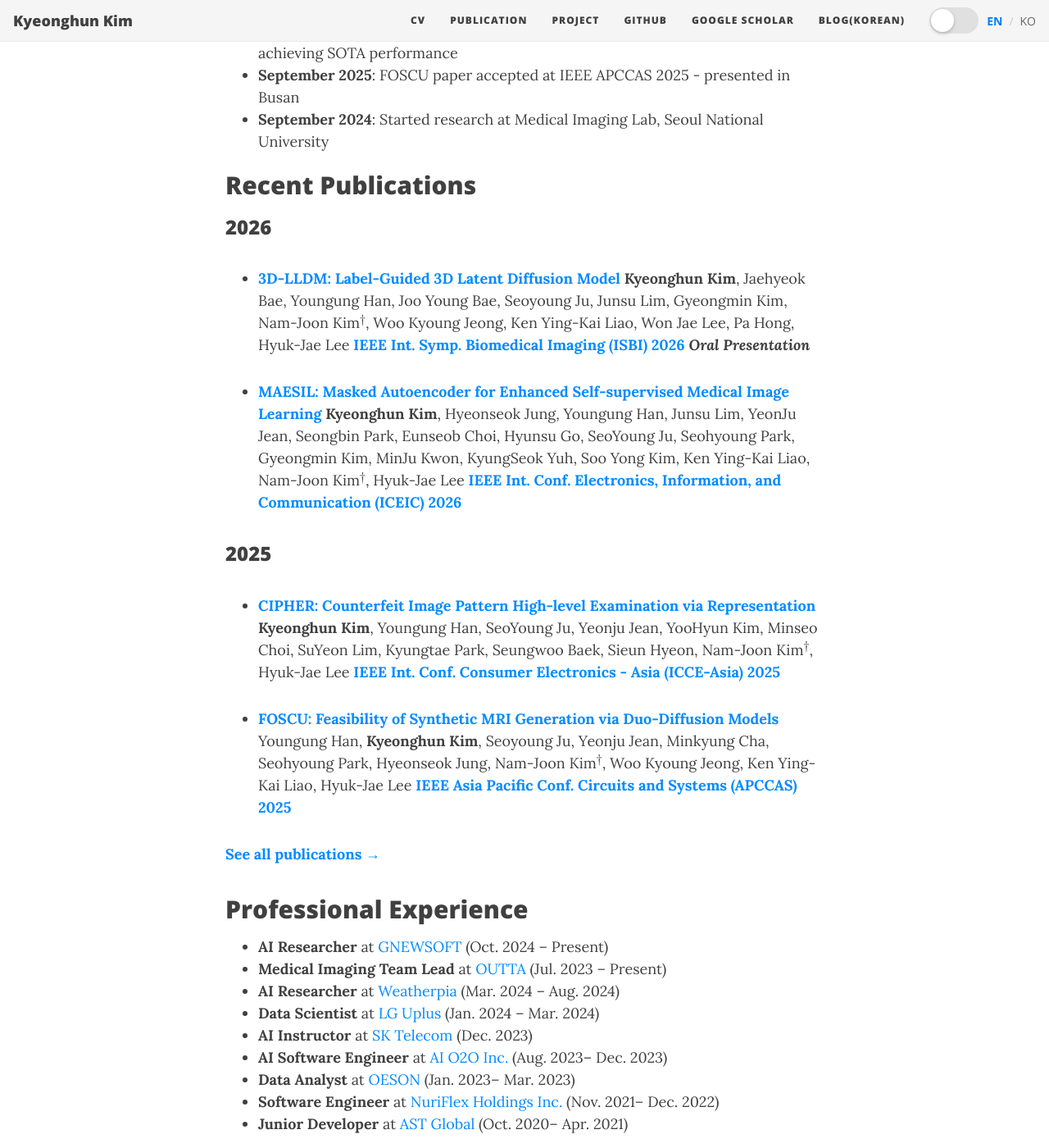
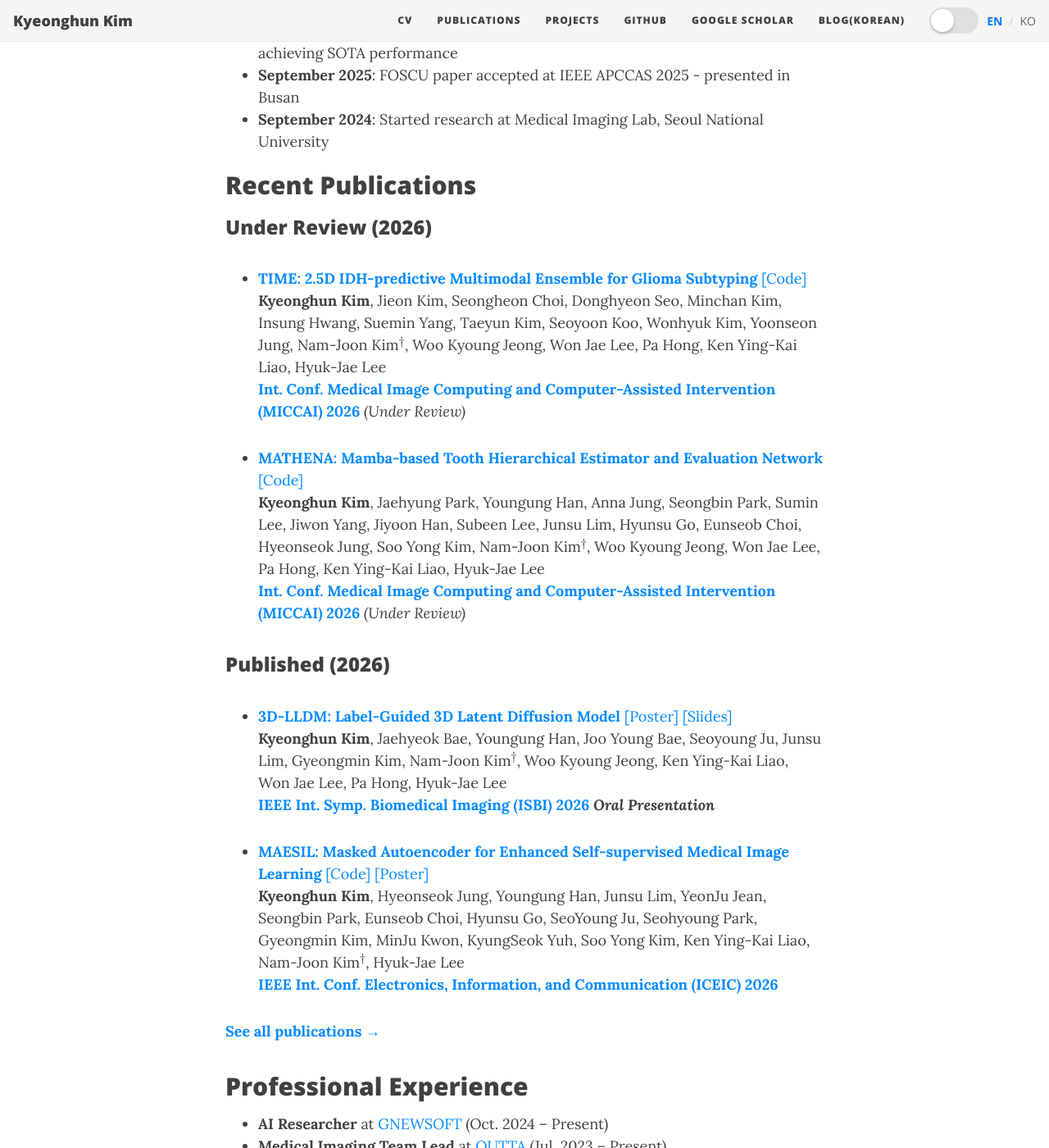
Before and after one commit to khkim1729/khkim1729.github.io, a Jekyll site: the page built from index.md, in a window 1280 px wide and 1400 px high, scrolled down 3389 px. Shown: the whole window at 82% size. Built offline with Jekyll 4.4.1, drawn with Linux system fonts in a browser that asks for light colours; nearby versions of some CDN libraries; some of the changed text lies outside the part shown.

Commit message:
Improve website formatting and user experience
- Update advisor titles and affiliations (Prof. Woo Kyoung Jeong, Samsung Medical Center)
- Enhance publication formatting with proper line breaks and organized resource links
- Reorganize contact information with icons and clean layout
- Improve education section formatting with better visual structure
- Update navigation labels for better clarity (Publication→Publications, Project→Projects)
- Add comprehensive Korean translations for research sections
- Relocate portfolio link to footer for better design consistency
- Update Recent Publications with latest works and Under Review section
- Remove phone number for privacy and update social media links

````diff
--- a/_config.yml
+++ b/_config.yml
@@ -13,8 +13,8 @@ author: Kyeonghun Kim
 # 예를 들어 ETRI 라는 항목을 네비게이션 바에 추가하고 싶은 경우, etri.md 파일 생성 후 ETRI: "etri" 라고 지정.
 navbar-links:
   CV: "CV"
-  Publication: "publication"
-  Project: "project"
+  Publications: "publication"
+  Projects: "project"
   GitHub: "https://github.com/khkim1729"
   Google Scholar: "https://scholar.google.com/citations?user=N3LVcyEAAAAJ&hl=ko"
   BLOG(KOREAN): "https://blog.naver.com/kgh9080"
@@ -38,8 +38,9 @@ round-avatar: true
 social-network-links:
   email: "khkim1729@gmail.com"
   github: khkim1729
-  linkedin: khkim1729
+  linkedin: kyeonghun-kim-50705525b
   twitter: khkim1729
+  portfolio: "https://docs.google.com/presentation/d/1Ns0ebR9yU-mzKa_Ua9e0_YRzSjMfQzVUia90qfQuW5E/edit?usp=sharing"
 #  rss: true
 #  reddit: yourname
 #  xing: yourname
--- a/index.md
+++ b/index.md
@@ -40,6 +40,28 @@ Feel free to reach out if you're interested in medical AI, generative models, or
 연구 하이라이트, 출판물, 구성원 프로필, 프로젝트 문서화를 위한 중앙집중식 플랫폼을 제공하는 [IMSI Lab 공식 웹사이트](http://capp.snu.ac.kr/imsi/)를 처음부터 직접 구축하고 유지보수하고 있으며, 연구실 가시성과 내부 커뮤니케이션을 크게 향상시켰습니다.
 
 의료 진단 및 환자 치료에 실질적인 도움이 되는 AI 솔루션 개발에 열정을 가지고 있습니다. [SUDAL 의료영상팀](https://team-sudal.tistory.com/)을 리드하고 있으며, IMSI Lab은 서울대학교 [CAPP Lab](http://capp.snu.ac.kr/) 산하 전문 의료영상 연구실입니다.
+
+## 현재 연구 및 리더십
+
+### 연구 분야
+종양 인식 간 MRI 합성, 간 종양 분류, 뇌 MRI 바이오마커 예측(IDH 돌연변이, 1p/19q 공동 결실, WHO 등급), 치아 감지 및 치아 우식 분할, 전립선암 분류, 간 종양의 TNM 병기 등 다양한 임상 영상 도메인에서 멀티모달 의료 AI 연구를 수행하고 있습니다.
+
+### [Lambda Course](https://lambdacourse.tistory.com/)
+매주 토요일(12:00-14:00)에 개최되는 주간 연구 세미나를 조직하고 리드하며, 세션당 약 6편의 최첨단 AI 및 의료영상 논문에 대한 구조화된 토론과 리뷰를 진행합니다.
+
+### 플랫폼 개발
+연구 하이라이트, 출판물, 구성원 프로필, 프로젝트 문서화를 위한 중앙집중식 플랫폼을 제공하는 [IMSI Lab 공식 웹사이트](http://capp.snu.ac.kr/imsi/)를 처음부터 직접 구축하고 유지보수하고 있으며, 연구실 가시성과 내부 커뮤니케이션을 크게 향상시켰습니다.
+
+## 국제 협력
+
+### TEAM CEUS (NVIDIA 협력)
+[**Ping Shu Ho (Cliff)**](https://www.linkedin.com/in/ping-shu-ho/)와 [**Ivan Au-Yeung**](https://www.linkedin.com/in/ivan-au-yeung-1359901ba/?originalSubdomain=hk) 등 NVIDIA 연구진과 직접적인 기술 협력을 진행하며, 확산 기반 조영증강 초음파(CEUS) 재구성, 노이즈 감소, NVIDIA GPU 컴퓨팅 파이프라인에 최적화된 실시간 향상 모델 개발을 수행합니다.
+
+### TEAM PNI (NVIDIA 협력)
+[**Ka-Chun (Charles) Cheung 박사**](https://www.linkedin.com/in/ka-chun-cheung-ph-d-40b12446)와 [**Ginny Wong 박사**](https://www.linkedin.com/in/ginny-wong-phd-3985bab5/)와 공동 모델 개발을 진행하며, 생리학 정보 기반 MRI 생성, 신경 매개변수화, NVIDIA 생의학 시뮬레이션 연구와 연계된 멀티모달 생성 영상에 집중합니다.
+
+### 다기관 파트너십
+**삼성서울병원**, **세브란스병원**, **NVIDIA 홍콩**, **NVIDIA 대만** 등 다양한 임상 및 산업 파트너와 협력 연구를 수행하며, 생성형 의료영상, 멀티모달 임상 AI, 대규모 합성 의료 데이터 생성에 중점을 두고 있습니다.
 
 **AI는 인류를 위해 봉사해야 하며, 특히 생명을 구할 수 있는 의료 분야에서 더욱 그렇다고 믿습니다! 🏥🤖**
 
@@ -71,12 +93,12 @@ Conduct collaborative research with multiple clinical and industrial partners in
 <div class="lang-en" markdown="1">
 ## Education
 
-**Master of Science in Artificial Intelligence** (GPA: 4.03/4.5)
-*Kookmin University*, Sep 2022 - Feb 2024
+**Master of Science in Artificial Intelligence** (GPA: 4.03/4.5)<br/>
+*Kookmin University* | Sep 2022 - Feb 2024
 - Specialized in generative AI and deep learning with focus on multimodal data integration
 
-**Bachelor of Science in Computer Science** (GPA: 4.12/4.5)
-*Hankyong National University*, Mar 2018 - Aug 2022
+**Bachelor of Science in Computer Science** (GPA: 4.12/4.5)<br/>
+*Hankyong National University* | Mar 2018 - Aug 2022
 - Awarded full scholarship for academic excellence
 - Completed 158 credits (graduation requirement: 130)
 </div>
@@ -84,12 +106,12 @@ Conduct collaborative research with multiple clinical and industrial partners in
 <div class="lang-kr" style="display: none;" markdown="1">
 ## 학력
 
-**인공지능학과 석사** (학점: 4.03/4.5)
-*국민대학교*, 2022년 9월 - 2024년 2월
+**인공지능학과 석사** (학점: 4.03/4.5)<br/>
+*국민대학교* | 2022년 9월 - 2024년 2월
 - 멀티모달 데이터 통합에 중점을 둔 생성형 AI 및 딥러닝 전공
 
-**컴퓨터공학과 학사** (학점: 4.12/4.5)
-*한경국립대학교*, 2018년 3월 - 2022년 8월
+**컴퓨터공학과 학사** (학점: 4.12/4.5)<br/>
+*한경국립대학교* | 2018년 3월 - 2022년 8월
 - 학업우수 장학금 수여
 - 158학점 이수 (졸업요건: 130학점)
 </div>
@@ -106,25 +128,27 @@ Conduct collaborative research with multiple clinical and industrial partners in
 
 ## Recent Publications
 
-### 2026
+<!-- Note: Update this section with latest 4 publications from /publication page -->
 
-- **[3D-LLDM: Label-Guided 3D Latent Diffusion Model](https://drive.google.com/file/d/1vAzN0kGJcB5YubmK4JvNFUgaqlec4kzZ/view?usp=sharing)**
-  **Kyeonghun Kim**, Jaehyeok Bae, Youngung Han, Joo Young Bae, Seoyoung Ju, Junsu Lim, Gyeongmin Kim, Nam-Joon Kim<sup>†</sup>, Woo Kyoung Jeong, Ken Ying-Kai Liao, Won Jae Lee, Pa Hong, Hyuk-Jae Lee
+### Under Review (2026)
+
+- **[TIME: 2.5D IDH-predictive Multimodal Ensemble for Glioma Subtyping](https://github.com/khkim1729/TIME)** [[Code]](https://github.com/khkim1729/TIME)<br/>
+  **Kyeonghun Kim**, Jieon Kim, Seongheon Choi, Donghyeon Seo, Minchan Kim, Insung Hwang, Suemin Yang, Taeyun Kim, Seoyoon Koo, Wonhyuk Kim, Yoonseon Jung, Nam-Joon Kim<sup>†</sup>, Woo Kyoung Jeong, Won Jae Lee, Pa Hong, Ken Ying-Kai Liao, Hyuk-Jae Lee<br/>
+  [**Int. Conf. Medical Image Computing and Computer-Assisted Intervention (MICCAI) 2026**](https://conferences.miccai.org/2026/en/) *(Under Review)*
+
+- **[MATHENA: Mamba-based Tooth Hierarchical Estimator and Evaluation Network](https://github.com/khkim1729/mathena)** [[Code]](https://github.com/khkim1729/mathena)<br/>
+  **Kyeonghun Kim**, Jaehyung Park, Youngung Han, Anna Jung, Seongbin Park, Sumin Lee, Jiwon Yang, Jiyoon Han, Subeen Lee, Junsu Lim, Hyunsu Go, Eunseob Choi, Hyeonseok Jung, Soo Yong Kim, Nam-Joon Kim<sup>†</sup>, Woo Kyoung Jeong, Won Jae Lee, Pa Hong, Ken Ying-Kai Liao, Hyuk-Jae Lee<br/>
+  [**Int. Conf. Medical Image Computing and Computer-Assisted Intervention (MICCAI) 2026**](https://conferences.miccai.org/2026/en/) *(Under Review)*
+
+### Published (2026)
+
+- **[3D-LLDM: Label-Guided 3D Latent Diffusion Model](https://drive.google.com/file/d/1vAzN0kGJcB5YubmK4JvNFUgaqlec4kzZ/view?usp=sharing)** [[Poster]](https://drive.google.com/file/d/1mftbV7-XWdl3k3FDau8Vv8MZddhJ8oGK/view?usp=sharing) [[Slides]](https://drive.google.com/file/d/1haddFfwmRb3lFlNVbTGn8_GuqbhntSNP/view?usp=drive_link)<br/>
+  **Kyeonghun Kim**, Jaehyeok Bae, Youngung Han, Joo Young Bae, Seoyoung Ju, Junsu Lim, Gyeongmin Kim, Nam-Joon Kim<sup>†</sup>, Woo Kyoung Jeong, Ken Ying-Kai Liao, Won Jae Lee, Pa Hong, Hyuk-Jae Lee<br/>
   [**IEEE Int. Symp. Biomedical Imaging (ISBI) 2026**](https://biomedicalimaging.org/2026/) ***Oral Presentation***
 
-- **[MAESIL: Masked Autoencoder for Enhanced Self-supervised Medical Image Learning](https://drive.google.com/file/d/1saWbcEu17BOUgGZUKTnXILk4p4EZ3P7G/view)**
-  **Kyeonghun Kim**, Hyeonseok Jung, Youngung Han, Junsu Lim, YeonJu Jean, Seongbin Park, Eunseob Choi, Hyunsu Go, SeoYoung Ju, Seohyoung Park, Gyeongmin Kim, MinJu Kwon, KyungSeok Yuh, Soo Yong Kim, Ken Ying-Kai Liao, Nam-Joon Kim<sup>†</sup>, Hyuk-Jae Lee
+- **[MAESIL: Masked Autoencoder for Enhanced Self-supervised Medical Image Learning](https://drive.google.com/file/d/1saWbcEu17BOUgGZUKTnXILk4p4EZ3P7G/view)** [[Code]](https://github.com/khkim1729/MAEgic) [[Poster]](https://drive.google.com/file/d/12Hc7rvhjkuc640BqzIbnKFGVCoInGj44/view?usp=sharing)<br/>
+  **Kyeonghun Kim**, Hyeonseok Jung, Youngung Han, Junsu Lim, YeonJu Jean, Seongbin Park, Eunseob Choi, Hyunsu Go, SeoYoung Ju, Seohyoung Park, Gyeongmin Kim, MinJu Kwon, KyungSeok Yuh, Soo Yong Kim, Ken Ying-Kai Liao, Nam-Joon Kim<sup>†</sup>, Hyuk-Jae Lee<br/>
   [**IEEE Int. Conf. Electronics, Information, and Communication (ICEIC) 2026**](https://iceic.org/2026/)
-
-### 2025
-
-- **[CIPHER: Counterfeit Image Pattern High-level Examination via Representation](https://drive.google.com/file/d/124Vg2U4MSRy7rE5PKpa56FxUznbmTaJM/view)**
-  **Kyeonghun Kim**, Youngung Han, SeoYoung Ju, Yeonju Jean, YooHyun Kim, Minseo Choi, SuYeon Lim, Kyungtae Park, Seungwoo Baek, Sieun Hyeon, Nam-Joon Kim<sup>†</sup>, Hyuk-Jae Lee
-  [**IEEE Int. Conf. Consumer Electronics - Asia (ICCE-Asia) 2025**](https://icce-asia2025.org/2025/)
-
-- **[FOSCU: Feasibility of Synthetic MRI Generation via Duo-Diffusion Models](https://drive.google.com/file/d/1H_ZA14jrUSSB8iZbK_7qLR87pa5pYR03/view?usp=drive_link)**
-  Youngung Han, **Kyeonghun Kim**, Seoyoung Ju, Yeonju Jean, Minkyung Cha, Seohyoung Park, Hyeonseok Jung, Nam-Joon Kim<sup>†</sup>, Woo Kyoung Jeong, Ken Ying-Kai Liao, Hyuk-Jae Lee
-  [**IEEE Asia Pacific Conf. Circuits and Systems (APCCAS) 2025**](https://apccas2025.org/)
 
 [**See all publications →**](/publication)
 
@@ -169,15 +193,6 @@ Conduct collaborative research with multiple clinical and industrial partners in
 Email: khkim1729[at]gmail.com
 ```
 
-### Links
-<div style="text-align: center; margin: 20px 0;">
-  <a href="https://docs.google.com/presentation/d/1Ns0ebR9yU-mzKa_Ua9e0_YRzSjMfQzVUia90qfQuW5E/edit?usp=sharing" target="_blank" style="display: inline-block; margin: 10px; text-decoration: none;">
-    <div style="background-color: #f8f9fa; border: 2px solid #dee2e6; border-radius: 10px; padding: 15px; width: 120px; text-align: center; transition: all 0.3s; box-shadow: 0 2px 4px rgba(0,0,0,0.1);">
-      <div style="font-size: 2em; margin-bottom: 5px;">📊</div>
-      <div style="font-weight: bold; color: #495057;">Portfolio (KR)</div>
-    </div>
-  </a>
-</div>
 </div>
 
 <div class="lang-kr" style="display: none;" markdown="1">
@@ -187,13 +202,4 @@ Email: khkim1729[at]gmail.com
 이메일: khkim1729[at]gmail.com
 ```
 
-### 링크
-<div style="text-align: center; margin: 20px 0;">
-  <a href="https://docs.google.com/presentation/d/1Ns0ebR9yU-mzKa_Ua9e0_YRzSjMfQzVUia90qfQuW5E/edit?usp=sharing" target="_blank" style="display: inline-block; margin: 10px; text-decoration: none;">
-    <div style="background-color: #f8f9fa; border: 2px solid #dee2e6; border-radius: 10px; padding: 15px; width: 120px; text-align: center; transition: all 0.3s; box-shadow: 0 2px 4px rgba(0,0,0,0.1);">
-      <div style="font-size: 2em; margin-bottom: 5px;">📊</div>
-      <div style="font-weight: bold; color: #495057;">포트폴리오</div>
-    </div>
-  </a>
 </div>
-</div>
````
Also changed, not shown: other parts of index.md (+2 -2 lines), CV.md (+22 -6 lines), publication.md (+12 -12 lines).
